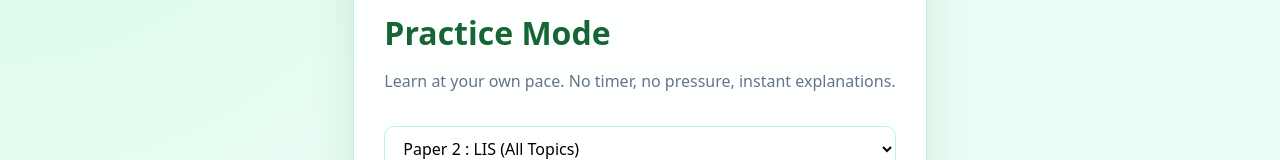
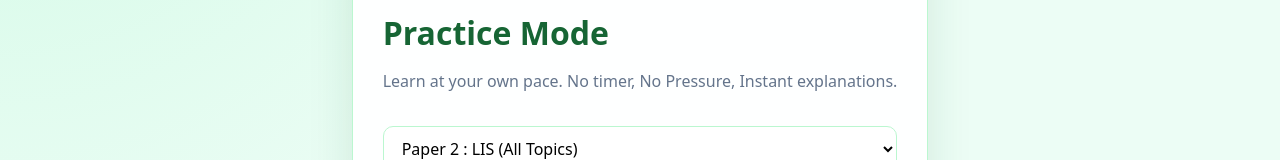
Before and after one commit to ibneurfi/UGC-Net-Quiz, a website: page practice.html in a window 1280 px wide. Shown: the part 292-452 px from the top of the page. Drawn offline with Linux system fonts and the light colour scheme.

Commit message:
Update text in practice.html for consistency

```diff
--- a/practice.html
+++ b/practice.html
@@ -50,7 +50,7 @@
 </head>
 <body><button id="theme-toggle" class="theme-toggle" type="button" aria-label="Switch to dark theme" onclick="toggleTheme()">☀️</button><main>
     <a class="practice-link" href="/">← Back to Mock Test</a>
-    <h1>Practice Mode</h1><p>Learn at your own pace. No timer, no pressure, instant explanations.</p>
+    <h1>Practice Mode</h1><p>Learn at your own pace. No timer, No Pressure, Instant explanations.</p>
     <section id="setup"><select id="topic">
         <option value="Paper 2 : LIS (All Topics)">Paper 2 : LIS (All Topics)</option>
         <option value="Unit 1">Unit 1</option>
```
